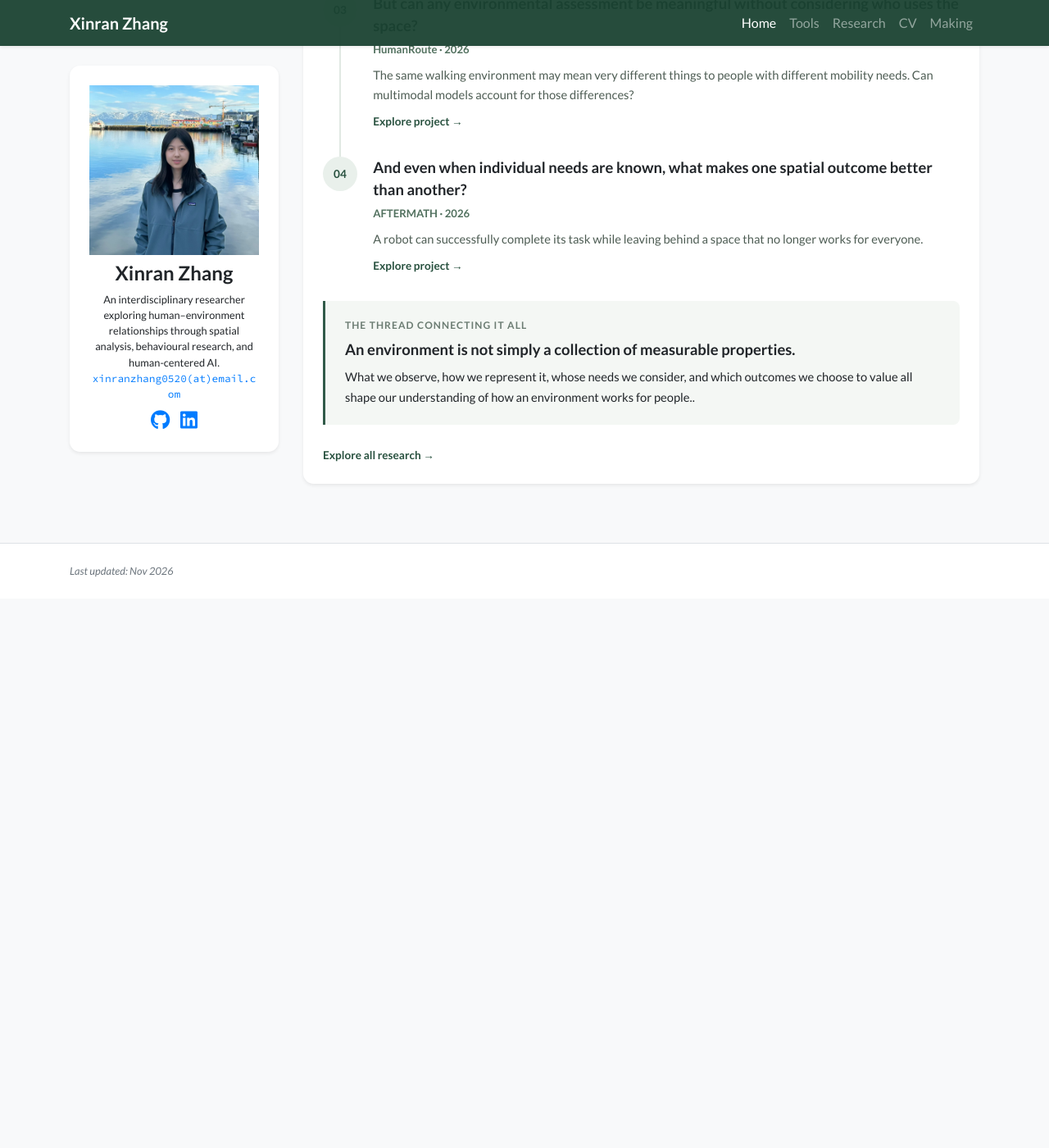
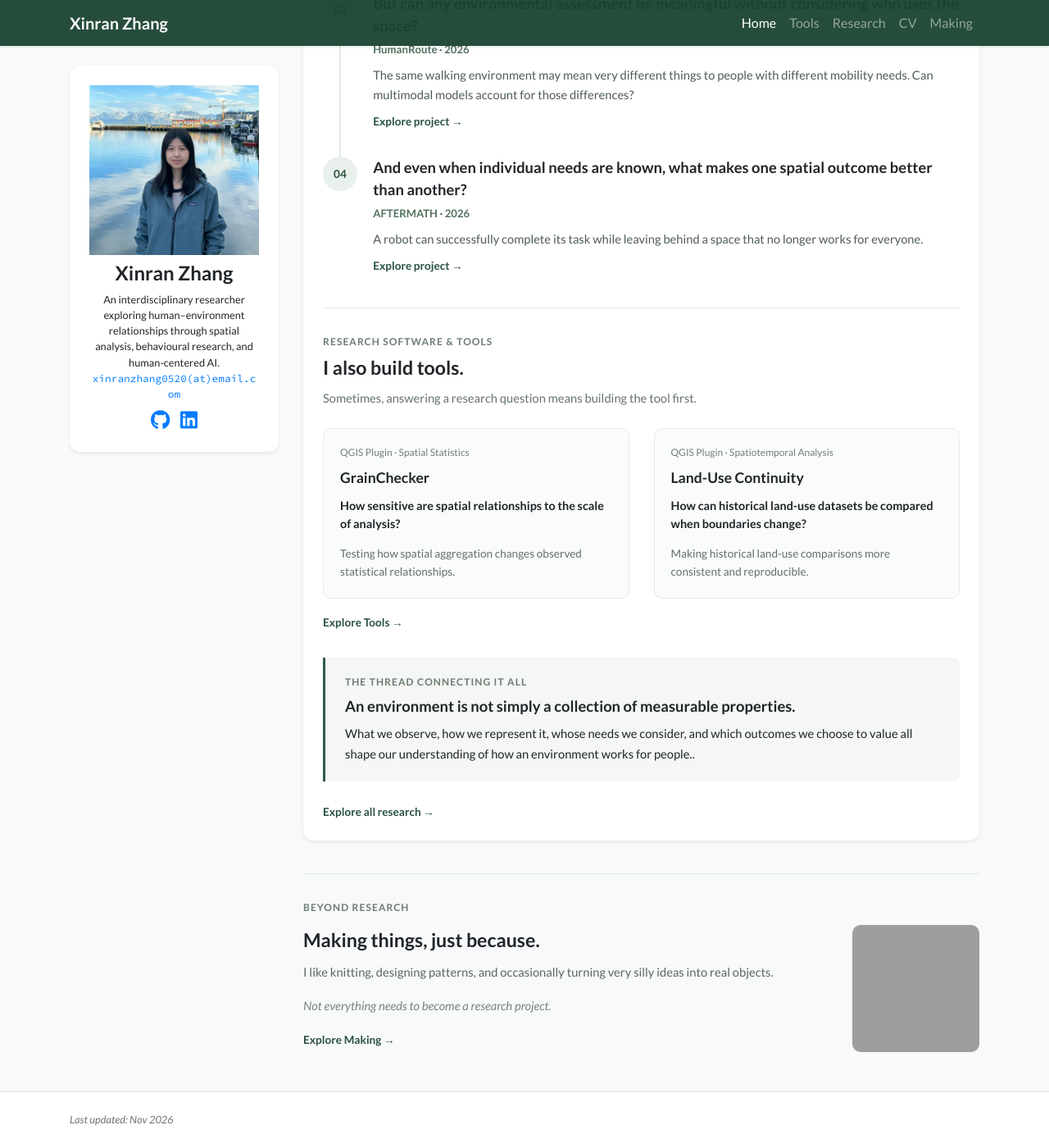
Before and after one commit to Rintozxr/rintozxr.github.io, a Jekyll site: the page built from index.html, in a window 1280 px wide and 1400 px high, scrolled down 923 px. Shown: the whole window at 82% size. Built offline with Jekyll 4.4.1, drawn with Linux system fonts in a browser that asks for light colours; nearby versions of some CDN libraries; a style sheet for code colours, icons or effects is not loaded; before the commit the page ends 1653 px from its top, so only the background shows below that; grey boxes are pictures that could not be loaded.

Commit message:
Update index.html

```diff
--- a/index.html
+++ b/index.html
@@ -146,6 +146,124 @@ navbar_title: Home
       top: 36px;
     }
   }
+
+
+
+/* HOMEPAGE TOOLS */
+
+.home-tools {
+  margin-top: 2.5rem;
+  padding-top: 2rem;
+  border-top: 1px solid #e1e9e3;
+}
+
+.home-tools-title {
+  font-size: 1.45rem;
+  margin: 0.6rem 0;
+}
+
+.home-tools-intro {
+  color: #65736b;
+  font-size: 0.92rem;
+  line-height: 1.7;
+  margin-bottom: 1.5rem;
+}
+
+.home-tool-card {
+  height: 100%;
+  padding: 1.25rem;
+  border: 1px solid #e6ebe7;
+  border-radius: 10px;
+  background: #fafcfb;
+}
+
+.home-tool-meta {
+  color: #718078;
+  font-size: 0.75rem;
+  margin-bottom: 0.7rem;
+}
+
+.home-tool-card h3 {
+  font-size: 1.1rem;
+  margin-bottom: 0.8rem;
+}
+
+.home-tool-question {
+  font-weight: 600;
+  font-size: 0.9rem;
+  line-height: 1.5;
+}
+
+.home-tool-card p:not(.home-tool-question) {
+  font-size: 0.85rem;
+  color: #607067;
+  line-height: 1.6;
+  margin-bottom: 0;
+}
+
+
+
+/* HOMEPAGE MAKING */
+
+.home-making {
+  margin-top: 2.5rem;
+  padding-top: 2rem;
+  border-top: 1px solid #e1e9e3;
+}
+
+.home-making-content {
+  display: flex;
+  align-items: center;
+  gap: 1.5rem;
+  margin-top: 0.8rem;
+}
+
+.home-making-text {
+  flex: 1;
+  min-width: 0;
+}
+
+.home-making-text h2 {
+  font-size: 1.45rem;
+  margin-bottom: 0.8rem;
+}
+
+.home-making-text p {
+  font-size: 0.92rem;
+  line-height: 1.7;
+  color: #59685f;
+}
+
+.home-making-note {
+  font-style: italic;
+  color: #78857d !important;
+}
+
+.home-making-image {
+  flex: 0 0 155px;
+}
+
+.home-making-image img {
+  width: 100%;
+  aspect-ratio: 1 / 1;
+  object-fit: cover;
+  border-radius: 10px;
+}
+
+@media (max-width: 576px) {
+  .home-making-content {
+    flex-direction: column-reverse;
+    align-items: flex-start;
+  }
+
+  .home-making-image {
+    width: 100%;
+    max-width: 220px;
+    flex-basis: auto;
+  }
+}
+
+
 </style>
 
 <div class="row">
@@ -284,6 +402,80 @@ navbar_title: Home
 
         </div>
 
+
+<!-- RESEARCH SOFTWARE & TOOLS -->
+
+<div class="home-tools">
+
+  <div class="home-eyebrow">
+    Research Software & Tools
+  </div>
+
+  <h2 class="home-tools-title">
+    I also build tools.
+  </h2>
+
+  <p class="home-tools-intro">
+    Sometimes, answering a research question means
+    building the tool first.
+  </p>
+
+  <div class="row">
+
+    <!-- GRAINCHECKER -->
+    <div class="col-md-6 mb-3">
+      <div class="home-tool-card">
+
+        <div class="home-tool-meta">
+          QGIS Plugin · Spatial Statistics
+        </div>
+
+        <h3>GrainChecker</h3>
+
+        <p class="home-tool-question">
+          How sensitive are spatial relationships
+          to the scale of analysis?
+        </p>
+
+        <p>
+         Testing how spatial aggregation changes observed statistical relationships.
+        </p>
+
+      </div>
+    </div>
+
+    <!-- LAND-USE CONTINUITY -->
+    <div class="col-md-6 mb-3">
+      <div class="home-tool-card">
+
+        <div class="home-tool-meta">
+          QGIS Plugin · Spatiotemporal Analysis
+        </div>
+
+        <h3>Land-Use Continuity</h3>
+
+        <p class="home-tool-question">
+          How can historical land-use datasets be
+          compared when boundaries change?
+        </p>
+
+        <p>
+          Making historical land-use comparisons more consistent and reproducible.
+        </p>
+
+      </div>
+    </div>
+
+  </div>
+
+  <a class="journey-link"
+     href="{{ '/tools/' | relative_url }}">
+    Explore Tools &rarr;
+  </a>
+
+</div>
+
+
         <!-- CONCLUDING IDEA -->
 
         <div class="home-thread">
@@ -312,5 +504,48 @@ navbar_title: Home
       </div>
     </div>
 
+
+
+<!-- MAKING -->
+
+<div class="home-making">
+
+  <div class="home-eyebrow">
+    Beyond Research
+  </div>
+
+  <div class="home-making-content">
+
+    <div class="home-making-text">
+
+      <h2>Making things, just because.</h2>
+
+      <p>
+        I like knitting, designing patterns, and
+        occasionally turning very silly ideas into
+        real objects.
+      </p>
+
+      <p class="home-making-note">
+        Not everything needs to become a research project.
+      </p>
+
+      <a class="journey-link"
+         href="{{ '/making/' | relative_url }}">
+        Explore Making &rarr;
+      </a>
+
+    </div>
+
+    <div class="home-making-image">
+      <img src="/assets/images/making/making-preview.jpg"
+           alt="A handmade knitting project">
+    </div>
+
+  </div>
+
+</div>
+
+
   </div>
 </div>
```
